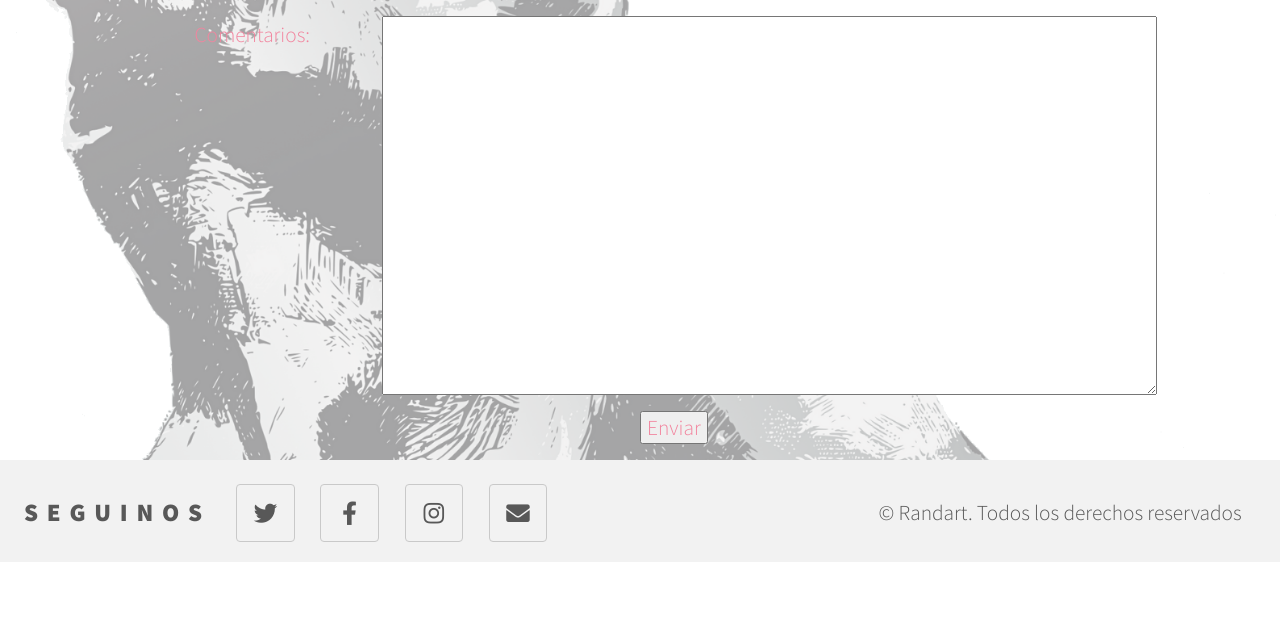
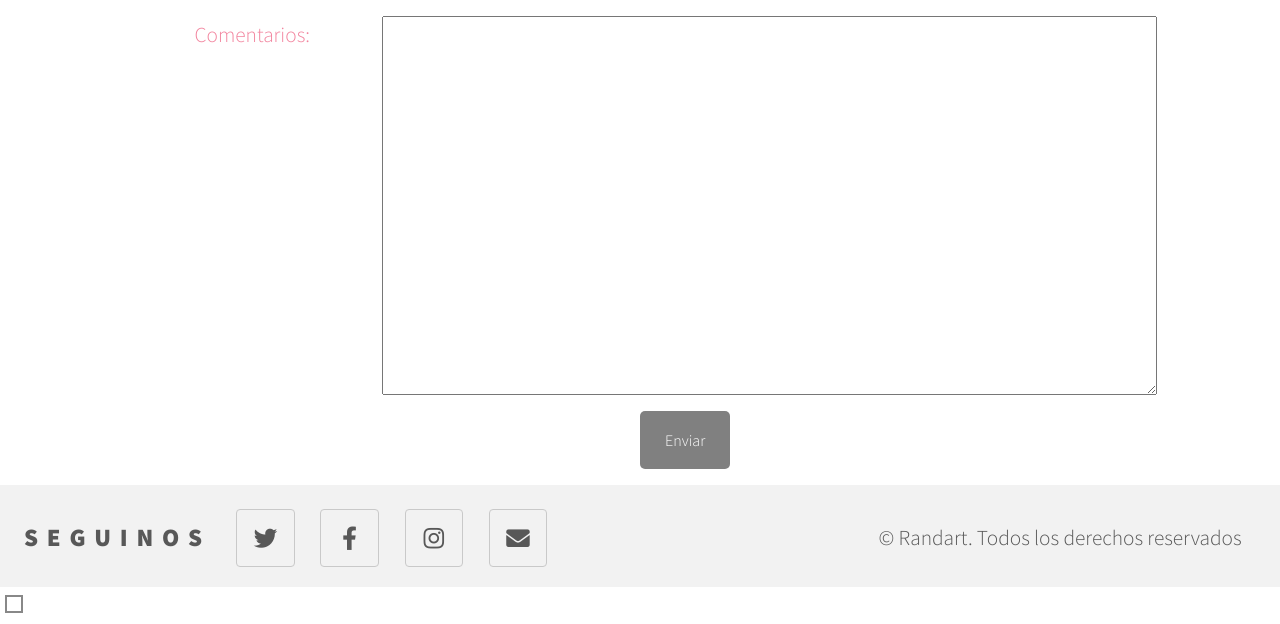
Before and after one commit to nrmattar/randart, a Python web app: template templates/formulario.html in a window 1280 px wide. Shown: the part 1042-1666 px from the top of the page. Before the commit the page ends 1604 px from the top, so only its background shows below. Run offline with Jinja, Linux system fonts and the light colour scheme; the template is opened without the code that fills it, so the values that code supplies are empty.

Commit message:
Update formulario.html

```diff
--- a/templates/formulario.html
+++ b/templates/formulario.html
@@ -36,13 +36,13 @@
         <section class="formulario">
 
             <h2>Formulario de registro</h2>
-            <style>
+            <!-- <style>
                 body{background-image: url(../images/transparecia.png);
                 background-position: center;
             background-repeat: no-repeat;
         background-size: cover;
         background-attachment: fixed;}
-            </style>
+            </style> -->
             <form action="https://formspree.io/f/xdorwvjo" method="post">
 
 
@@ -70,11 +70,13 @@
                 <label for="url">Link a pagina personal: </label>
                 <input type="url" name="url">
                 <label for="gender">Género </label>
+
                 <div>
                     <input type="radio" name="gender" value="hombre" checked>Hombre
                     <input type="radio" name="gender" value="Mujer">Mujer
                     <input type="radio" name="gender" value="Otro"> Otro
                 </div>
+
 
                 <label for="conocimientos"> Intereses sobre el contenido de la pagina:</label>
                 <div>
@@ -83,6 +85,7 @@
                     <input type="checkbox" name="conocimientos" value="Dioramas"> Dioramas
                     <input type="checkbox" name="conocimientos" value="Coleccionismo"> Coleccionismo
                     <input type="checkbox" name="conocimientos" value="Revistas"> Revistas
+
                 </div>
 
                 <label for="estudios">Otros intereses</label>
@@ -90,7 +93,7 @@
 
                 <label for="comentarios">Comentarios:</label>
                 <textarea name="comentarios" rows="10" cols="30"></textarea>
-                <input type="submit" value="Enviar">
+                              <input class="boton" type="submit" value="Enviar">
 
             </form>
 
@@ -119,5 +122,7 @@
 
     </footer>
 </body>
-
+<p>
+    <input type="checkbox" class="input[type="checkbox" i]" id="input[type="checkbox" i]"> <label for="input[type="checkbox" i]"> </label>
+</p>
 </html>
```
